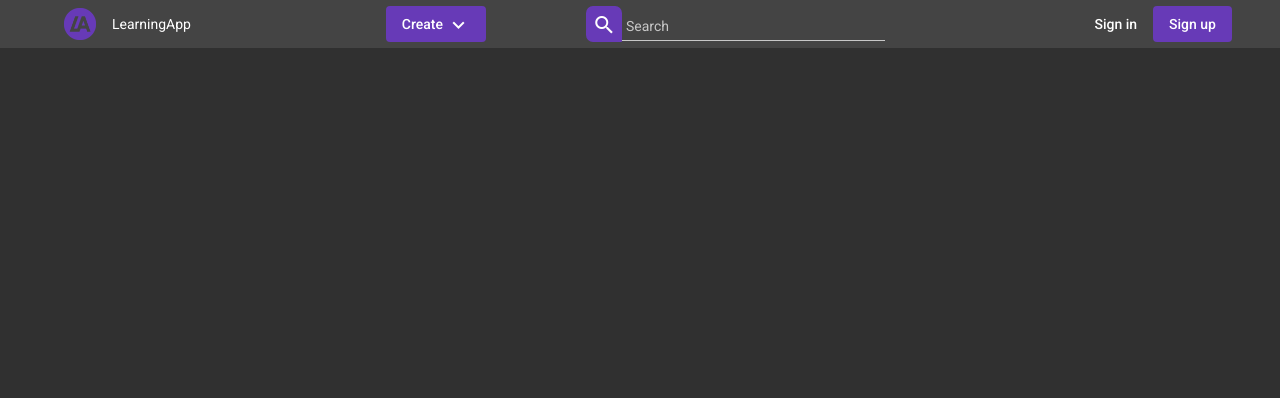
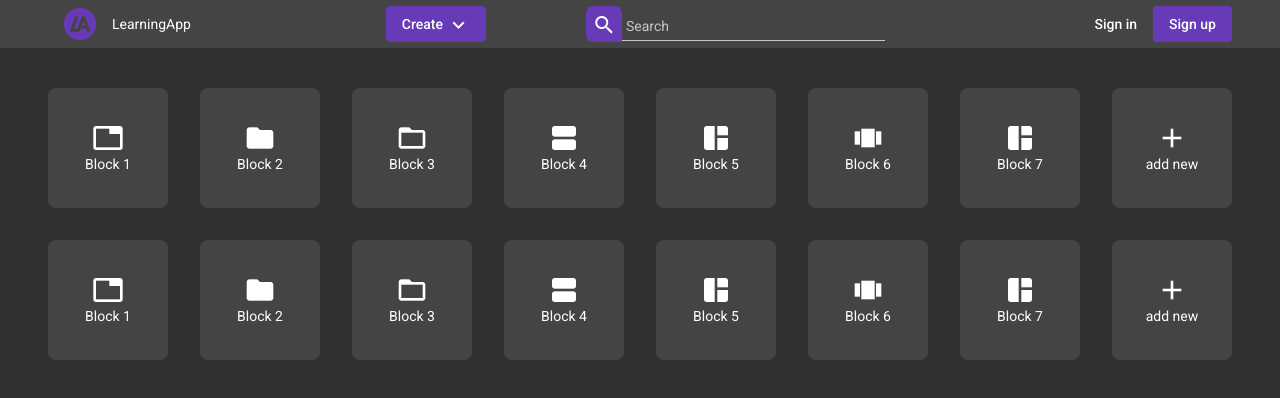
Before and after one commit to Matik541/learningapp, an Angular app: page / in a window 1280 px wide. Shown: the top 398 px of the page. Built offline with nearby package versions, Linux system fonts and the light colour scheme.

Commit message:
try to add drag-scroll buckup

```diff
--- a/package.json
+++ b/package.json
@@ -21,13 +21,14 @@
     "@angular/platform-browser": "~14.0.0",
     "@angular/platform-browser-dynamic": "~14.0.0",
     "@angular/router": "~14.0.0",
+    "bootstrap": "^5.2.2",
     "moment": "^2.18.1",
     "rxjs": "~7.4.0",
     "tslib": "^2.3.0",
     "zone.js": "~0.11.5"
   },
   "devDependencies": {
-    "@angular-devkit/build-angular": "~14.0.0",
+    "@angular-devkit/build-angular": "^14.2.5",
     "@angular/cli": "~14.0.0",
     "@angular/compiler-cli": "~14.0.0",
     "@types/jasmine": "~3.10.0",
--- a/src/app/auth/token.interseptor.ts
+++ b/src/app/auth/token.interseptor.ts
@@ -26,10 +26,10 @@ export class TokenInterceptor implements HttpInterceptor {
     }));
   }
 
-  addToken(request: HttpRequest<any>, arg1: string | null): HttpRequest<any> {
+  addToken(request: HttpRequest<any>, token: string | null): HttpRequest<any> {
     return request.clone({
       setHeaders: {
-        Authorization: `Bearer ${arg1}`
+        Authorization: `Bearer ${token}`
       }
     });
   }
--- a/src/app/sections/section/section.component.html
+++ b/src/app/sections/section/section.component.html
@@ -1,15 +1,16 @@
 <h2 class="title">{{ title }}</h2>
 <div class="section">
-  <div class="blocks">
+  <!-- <drag-scroll class="blocks"> -->
     <div *ngFor="let block of blocks" class="block">
-      <h4>{{ block.title }}</h4>
-      {{ block.text }}
+      <mat-icon> {{ block.icon }} </mat-icon>
+      <span>{{ block.title }}</span>
     </div>
-  </div>
+  <!-- </drag-scroll> -->
   <div class="add block">
     <mat-icon>
       add
     </mat-icon>
     add new
   </div>
+
 </div>
--- a/src/app/sections/section/section.component.ts
+++ b/src/app/sections/section/section.component.ts
@@ -14,13 +14,13 @@ export class SectionComponent implements OnInit {
   ngOnInit(): void {
   }
 
-  // REVERSE!
   blocks = [
-    { title: "Block 5", text: "Lorem ipsum dolor sit amet consectetur adipisicing elit. Quisquam, quod." },
-    { title: "Block 4", text: "Lorem ipsum dolor sit amet consectetur adipisicing elit. Quisquam, quod." },
-    { title: "Block 3", text: "Lorem ipsum dolor sit amet consectetur adipisicing elit. Quisquam, quod." },
-    { title: "Block 2", text: "Lorem ipsum dolor sit amet consectetur adipisicing elit. Quisquam, quod." },
-    { title: "Block 1", text: "Lorem ipsum dolor sit amet consectetur adipisicing elit. Quisquam, quod." },
+    { title: "Block 1", icon: "tab unselected" },
+    { title: "Block 2", icon: "folder" },
+    { title: "Block 3", icon: "folder_open" },
+    { title: "Block 4", icon: "view_agenda" },
+    { title: "Block 5", icon: "space_dashboard" },
+    { title: "Block 6", icon: "view_carousel" },
+    { title: "Block 7", icon: "space_dashboard" },
   ]
-
 }
--- a/src/styles.scss
+++ b/src/styles.scss
@@ -106,8 +106,7 @@ nav {
 }
 
 sections {
-  display: none;
-  // display: flex;
+  display: flex;
   margin: 5vh 1rem 0;
   flex-direction: column;
   justify-content: space-between;
@@ -122,30 +121,63 @@ sections {
     }
     .section {
       $size: 7.5rem;
+      $gap: 2rem;
 
       margin-bottom: 2rem;
       display: flex;
-      justify-content: center;
-      gap: 2rem;
+      gap: $gap;
 
       .add {
-        min-width: $size;
-        align-self: flex-end;
+        align-self: flex-start;
       }
 
       .blocks {
-        gap: inherit;
+        // gap: inherit;
+        // display: flex;
+        // justify-content: space-between;
+        max-height: ($size + .5rem);
+        max-width: (($size + $gap) * 5 - $gap);
+        // flex-wrap: nowrap;
+        // overflow-y: hidden;
+        // overflow-x: auto;
+        // scrollbar-width: none;
+
+        // scroll-behavior: smooth;
+        // scroll-snap-align: start;
+        // scroll-snap-type: x mandatory;
+
+        // -webkit-overflow-scrolling: touch;
+      }
+
+      .block {
+        min-width: $size;
+        min-height: $size;
         display: flex;
-        flex-direction: row-reverse;
-        justify-content: space-between;
-        flex-wrap: wrap;
-        overflow-y: hidden;
+        flex-direction: column;
+        justify-content: center;
+        align-items: center;
+        border-radius: 0.5rem;
+        background-color: #444;
+        color: #fff;
+        cursor: pointer;
+        transition: background-color 0.2s ease-in-out;
+
+        :first-child {
+          font-size: 2rem;
+          height: 2rem;
+          width: 2rem;
+        }
       }
-      .block {
-        width: $size;
-        height: $size;
-        background-color: red;
-        border: 1px solid #ccc;
+
+      ::-webkit-scrollbar {
+        height: 0.5rem;
+      }
+      ::-webkit-scrollbar-thumb {
+        background: #888;
+        border-radius: 0.5rem;
+      }
+      ::-webkit-scrollbar-thumb:hover {
+        background: #666;
       }
     }
   }
```
Also changed, not shown: 1 other file (tests, documents, lock files or other folders).
